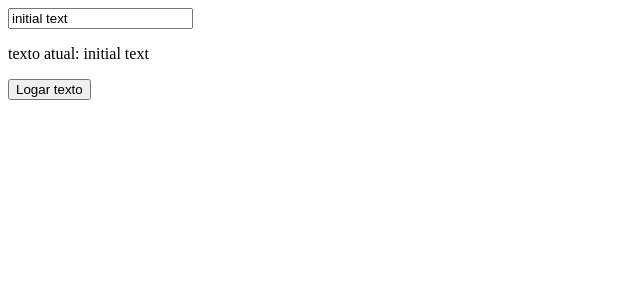
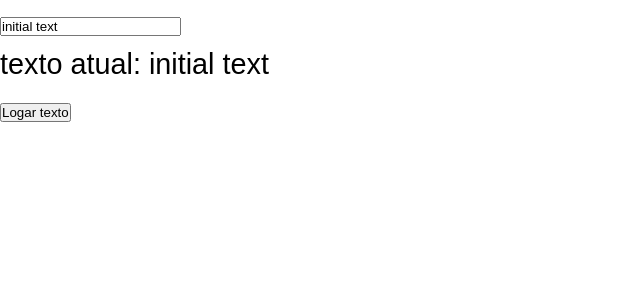
Before and after one commit to alexbleggijrr/angular-course-rocketseat, an Angular app in the folder 01-first-steps/02-angular-fundamentals/my-new-project/: page / in a window 1280 px wide. Shown: the top 300 px of the page, without its empty margins (0-640 px from the left). Built offline with nearby package versions, Linux system fonts and the light colour scheme.

Commit message:
styling the component with global classes

```diff
--- a/01-first-steps/02-angular-fundamentals/my-new-project/src/styles.scss
+++ b/01-first-steps/02-angular-fundamentals/my-new-project/src/styles.scss
@@ -1 +1,60 @@
 /* You can add global styles to this file, and also import other style files */
+
+// box-sizing for a predictable layout
+*,
+*::before,
+*::after {
+  box-sizing: border-box;
+}
+
+// remove default margins and paddings from all elements
+body,
+h1,
+h2,
+h3,
+h4,
+h5,
+h6,
+p,
+ul,
+ol,
+li,
+figure,
+figcaption,
+blockquote,
+dl,
+dd,
+input,
+textarea,
+select,
+button {
+  margin: 0;
+  padding: 0;
+}
+
+// ensures that the font is never smaller than 16px, but grows as the screen increases
+html {
+  font-size: max(16px, 1em + 1vw);
+}
+
+// sets the base font family and size for the entire application
+body {
+  font-family: Arial, sans-serif;
+  line-height: 1.5;
+}
+
+// basic styles for media elements and lists
+img,
+picture,
+video,
+canvas,
+svg {
+  display: block;
+  max-width: 100%;
+}
+
+// remove list markers
+ul,
+ol {
+  list-style: none;
+}
```
